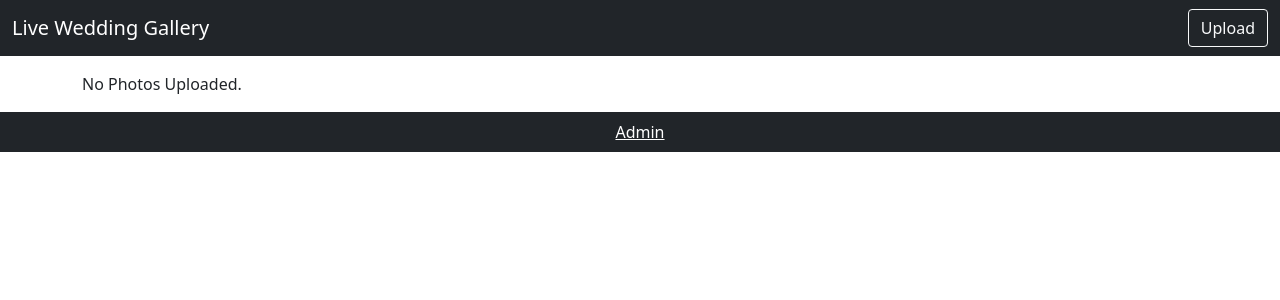
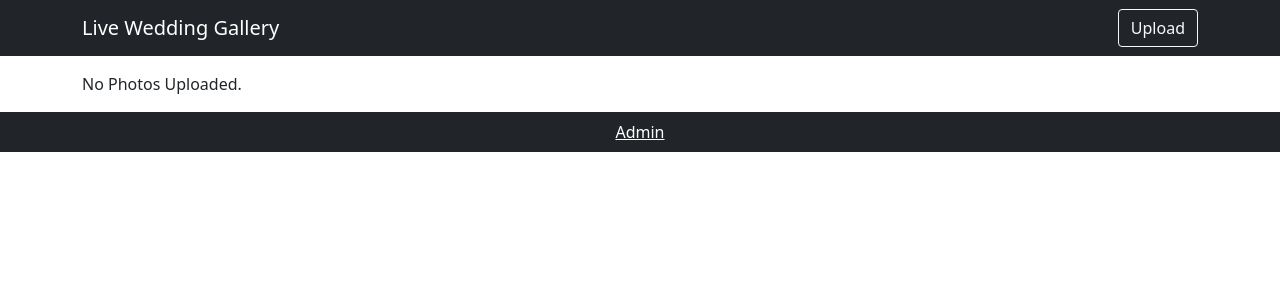
Before and after one commit to zmdavis15/wedding_gallery, a Django app: page / in a window 1280 px wide. Shown: the top 300 px of the page. Run offline with Django 4.2, Linux system fonts and the light colour scheme; data that the repository does not hold is empty; some libraries are stand-ins or nearby versions.

Commit message:
grid mod2

```diff
--- a/layout/templates/layout/base.html
+++ b/layout/templates/layout/base.html
@@ -20,7 +20,7 @@
     <header>
       <!-- top nav bar here -->
       <nav class="navbar navbar-light bg-dark mb-3">
-        <div class="container-fluid">
+        <div class="container">
           <a class="navbar-brand text-white">Live Wedding Gallery</a>
           <div class="d-flex">
             <button id="upload_photo_btn" class="btn btn-outline-light" type="button" name="button">Upload</button>
@@ -41,7 +41,7 @@
     {% endblock %}
     <!-- bottom nav and JS files -->
     <nav class="navbar navbar-light bg-dark footer">
-      <div class="container-fluid d-flex justify-content-center">
+      <div class="container d-flex justify-content-center">
         <a class="text-white" href="{% url 'admin:index' %}">Admin</a>
       </div>
     </nav>
```
